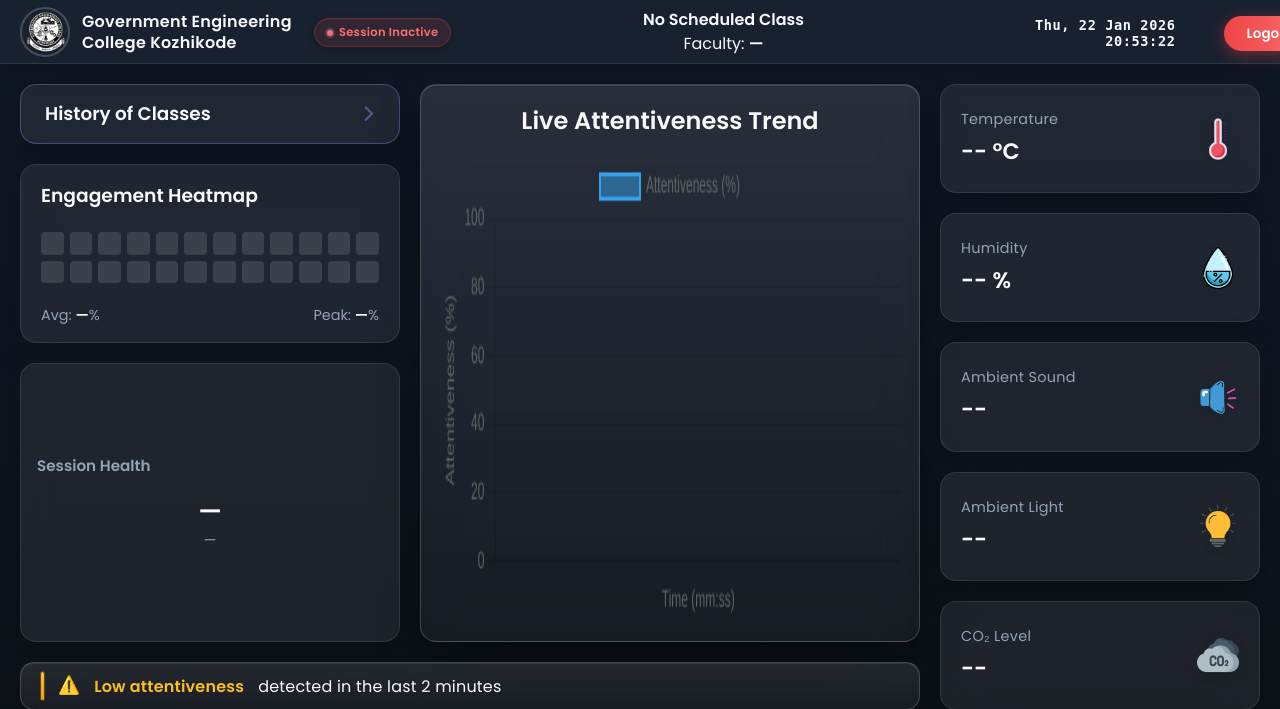
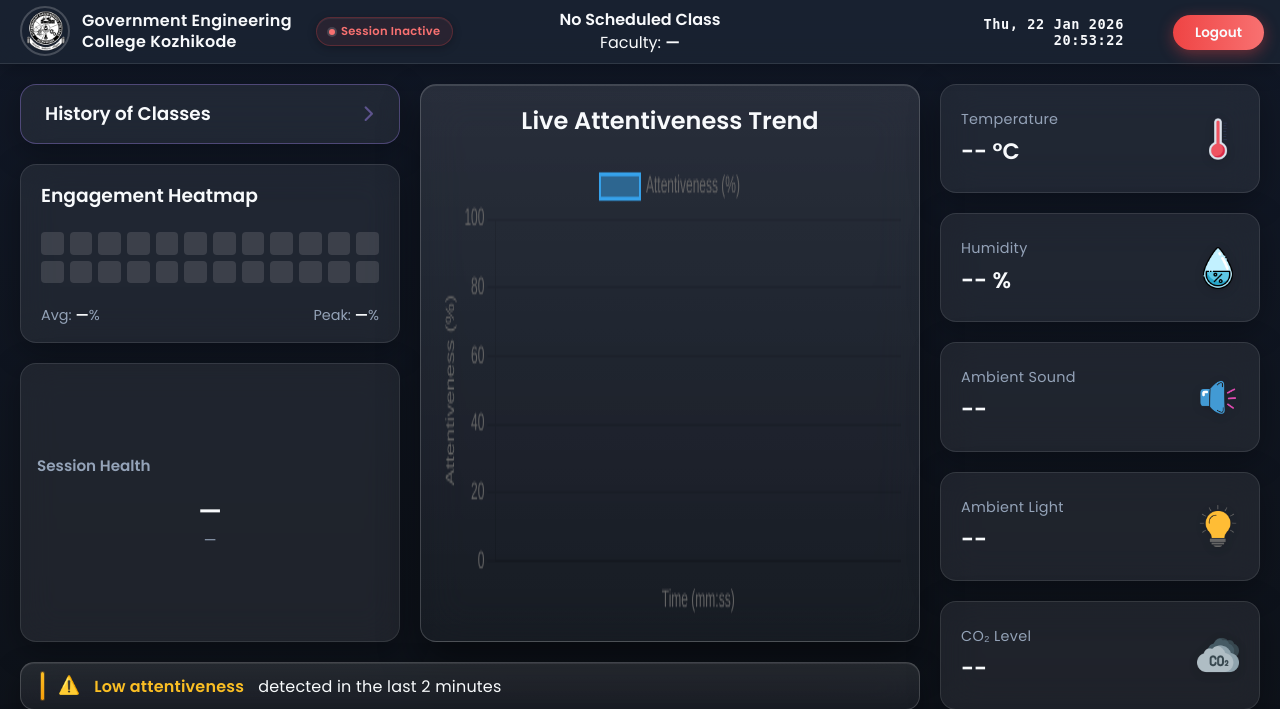
Before and after one commit to natjoecodes/student-engagement-system, a Flask app: page /dashboard in a window 1280 px wide. Shown: the top 709 px of the page. Run offline with Flask 3, Linux system fonts and the light colour scheme; the visitor is signed in with stand-in values (Sample User, id 1).

Commit message:
final-for-today

```diff
--- a/dashboard-server/static/mediaqueries.css
+++ b/dashboard-server/static/mediaqueries.css
@@ -177,3 +177,10 @@
       minmax(260px, 300px);
   }
 }
+
+@media (max-width: 1200px) {
+  .navbar {
+    padding-left: calc(var(--grid-gap) + 280px);
+    padding-right: calc(var(--grid-gap) + 280px);
+  }
+}
--- a/dashboard-server/static/style.css
+++ b/dashboard-server/static/style.css
@@ -106,24 +106,23 @@ body {
   height: var(--navbar-h);
   width: 100%;
 
-  display: grid;
-  grid-template-columns: auto minmax(480px, 1fr) auto;
+  display: flex;
   align-items: center;
-  column-gap: 32px;
+  justify-content: space-between;
 
   padding: 0 var(--grid-gap);
+
   background: rgba(31, 41, 55, 0.6);
   backdrop-filter: blur(25px);
   border-bottom: 1px solid rgba(255, 255, 255, 0.1);
   box-shadow: 0 4px 20px rgba(0, 0, 0, 0.25);
   z-index: 10;
-  padding-top: 2px;
 }
 
 .nav-left {
   display: flex;
   align-items: center;
-  gap: 12px;
+  gap: 14px;
   white-space: nowrap;
 }
 
@@ -175,13 +174,18 @@ body {
 }
 
 .nav-context {
-  height: 100%;                 /* 🔑 */
+  position: absolute;
+  left: 50%;
+  top: 50%;
+  transform: translate(-50%, -50%);
+
   display: flex;
   flex-direction: column;
   align-items: center;
-  justify-content: center;      /* 🔑 true vertical centering */
   gap: 2px;
-  position: relative;
+
+  text-align: center;
+  pointer-events: none; /* optional but recommended */
 }
 
 .nav-subject {
@@ -270,7 +274,7 @@ body {
 /* 🔴 Inactive / Stopped */
 .session-status.inactive {
   color: #f87171;
-  background: rgba(239, 68, 68, 0.12);
+  background: rgba(239, 68, 68, 0.08);
   border-color: rgba(239, 68, 68, 0.25);
 }
 
@@ -282,14 +286,28 @@ body {
 }
 
 /* 🟢 Live */
+
+@keyframes breathe-glow {
+  0%, 100% {
+    box-shadow: 0 0 6px rgba(16,185,129,0.35);
+  }
+  50% {
+    box-shadow: 0 0 10px rgba(16,185,129,0.55);
+  }
+}
+
 .session-status.active {
   color: #34d399;
-  background: rgba(16, 185, 129, 0.15);
-  border-color: rgba(16, 185, 129, 0.35);
+  background: rgba(16, 185, 129, 0.14);
+  border: 1px solid rgba(16, 185, 129, 0.35);
 
+  /* static highlight */
   box-shadow:
-    inset 0 1px 0 rgba(255,255,255,0.1),
-    0 0 10px rgba(16,185,129,0.45);
+    inset 0 1px 0 rgba(255,255,255,0.08),
+    0 0 6px rgba(16,185,129,0.35);
+
+  animation: breathe-glow 4s ease-in-out infinite;
+  will-change: box-shadow;
 }
 
 .nav-separator {
```
Also changed, not shown: attention-engine/data/sessions.db.
